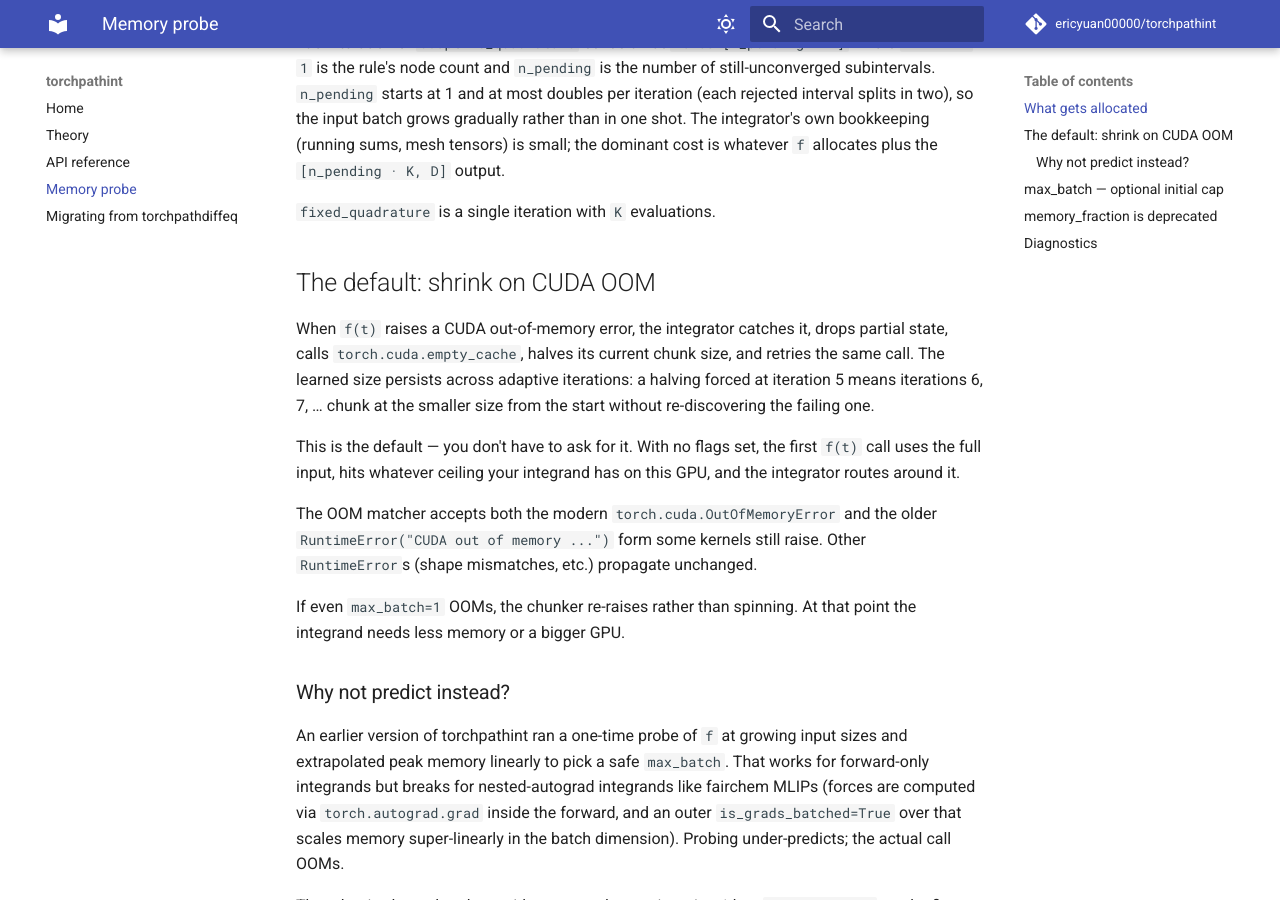
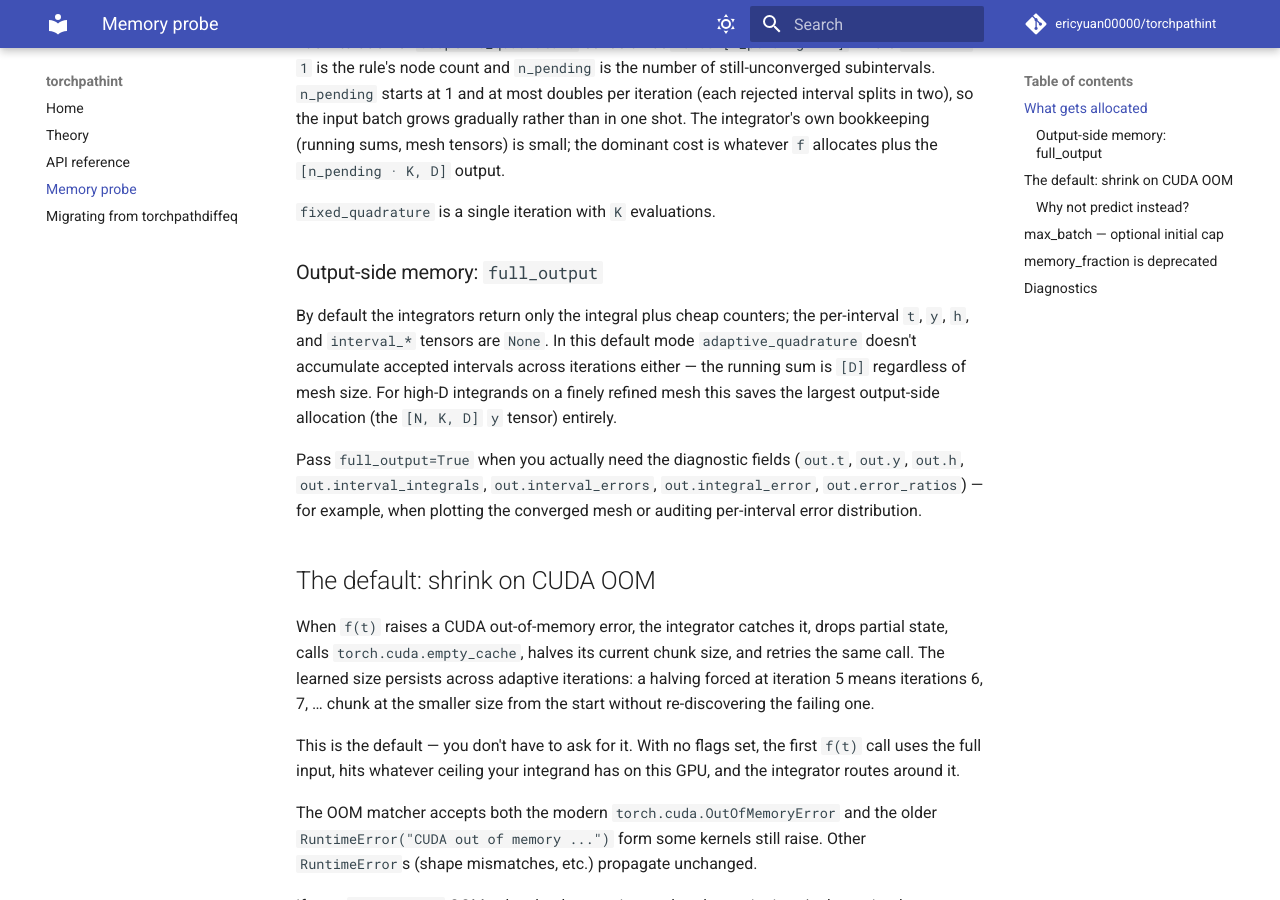
Before and after one commit to ericyuan00000/torchpathint, an MkDocs documentation site: the page built from docs/memory.md, in a window 1280 px wide and 900 px high, scrolled down 369 px. Built offline with MkDocs 1.6.1 and Material for MkDocs 9.7.7, drawn with Linux system fonts in a browser that asks for light colours; comment, search, counter and statistics services are not loaded.

Commit message:
docs: lead quickstart and memory page with the minimal default
example_smooth now demonstrates the default (full_output=False) call
shape — only out.integral and the cheap counters — so the very first
example users read matches the new "outputs only need the integral most
of the time" stance. example_sharp_peak keeps full_output=True (it
prints the interval count, which is the diagnostic the example is
about) and grows a docstring explaining why.

memory.md picks up an "Output-side memory" subsection noting that
default mode skips the [N, K, D] y accumulation entirely, which is
where the real win is for high-D integrands on fine adaptive meshes.

```diff
--- a/docs/memory.md
+++ b/docs/memory.md
@@ -18,6 +18,21 @@ bookkeeping (running sums, mesh tensors) is small; the dominant cost is
 whatever `f` allocates plus the `[n_pending · K, D]` output.
 
 `fixed_quadrature` is a single iteration with `K` evaluations.
+
+### Output-side memory: `full_output`
+
+By default the integrators return only the integral plus cheap counters;
+the per-interval `t`, `y`, `h`, and `interval_*` tensors are `None`. In
+this default mode `adaptive_quadrature` doesn't accumulate accepted
+intervals across iterations either — the running sum is `[D]` regardless
+of mesh size. For high-D integrands on a finely refined mesh this saves
+the largest output-side allocation (the `[N, K, D]` `y` tensor) entirely.
+
+Pass `full_output=True` when you actually need the diagnostic fields
+(`out.t`, `out.y`, `out.h`, `out.interval_integrals`,
+`out.interval_errors`, `out.integral_error`, `out.error_ratios`) — for
+example, when plotting the converged mesh or auditing per-interval error
+distribution.
 
 ## The default: shrink on CUDA OOM
 
```
Also changed, not shown: 1 other file.
